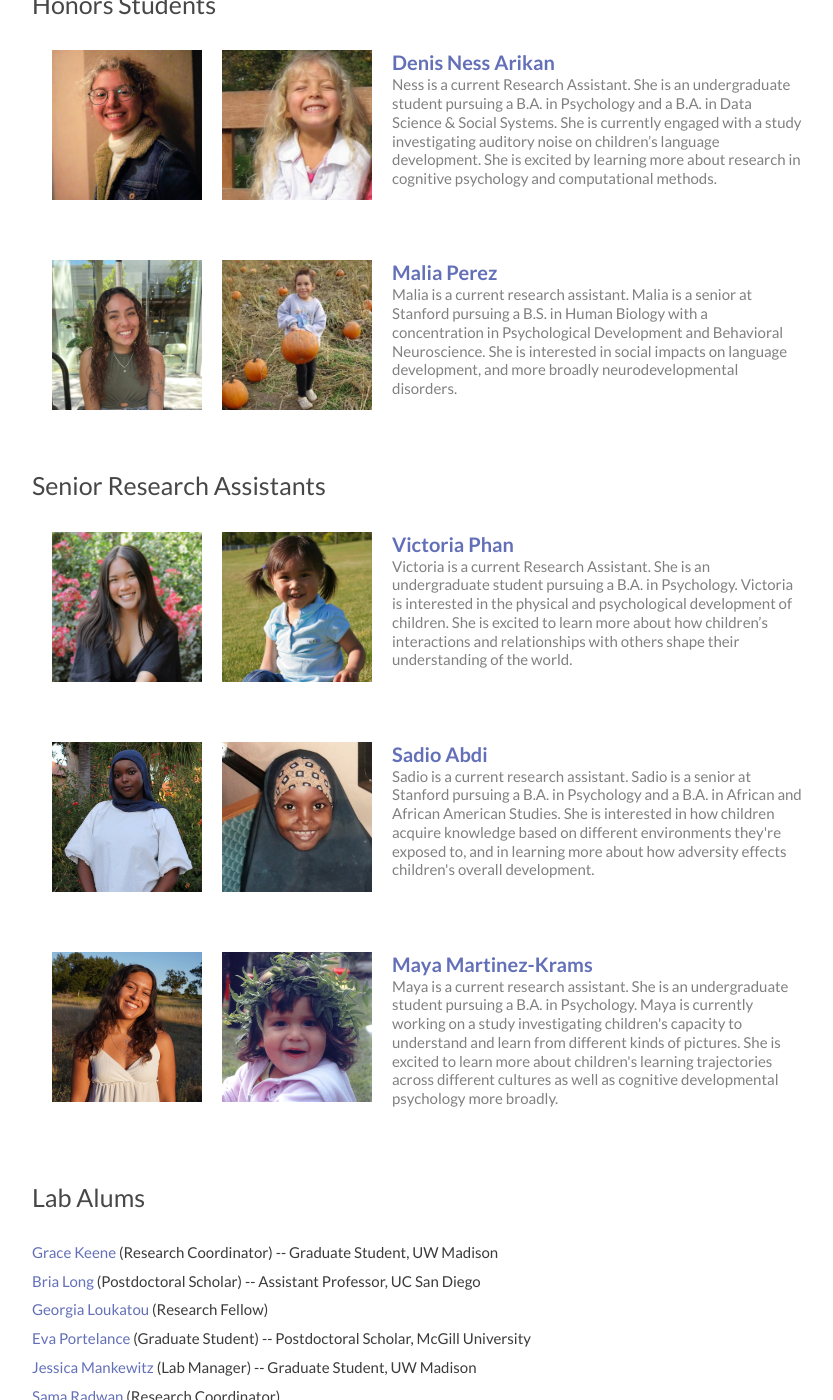
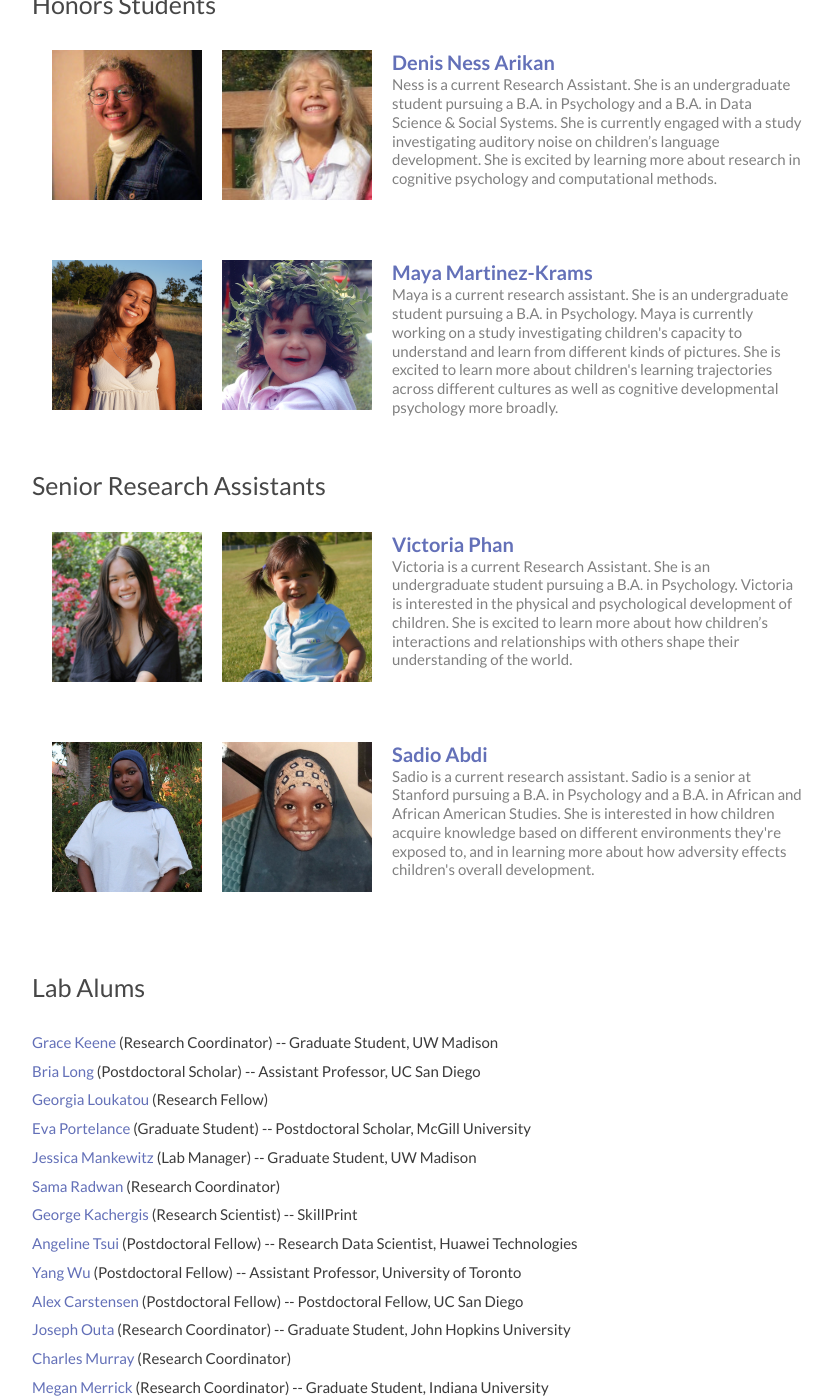
Before and after one commit to langcog/website, a Jekyll site: the page built from 02-people.html, in a window 1280 px wide and 1400 px high, scrolled down 5358 px. Shown: the whole window, without its empty margins (233-1066 px from the left). Built offline with Jekyll 4.4.1, drawn with Linux system fonts in a browser that asks for light colours; nearby versions of some CDN libraries; a script that is not in the unit is left out; some of the changed text lies outside the part shown.

Commit message:
Update langcoglab.yml

```diff
--- a/_data/langcoglab.yml
+++ b/_data/langcoglab.yml
@@ -215,13 +215,15 @@
          Ness is a current Research Assistant. She is an undergraduate student pursuing a B.A. in Psychology and a B.A. in Data Science
          & Social Systems. She is currently engaged with a study investigating auditory noise on children’s language development.
          She is excited by learning more about research in cognitive psychology and computational methods.
-    - name: Malia Perez
-      img: malia.png
-      baby: malia_baby.jpg
+    - name: Maya Martinez-Krams
+      img: maya.png
+      baby: maya_baby.png
       bio:
         - >
-         Malia is a current research assistant. Malia is a senior at Stanford pursuing a B.S. in Human Biology with a concentration in Psychological
-         Development and Behavioral Neuroscience. She is interested in social impacts on language development, and more broadly neurodevelopmental disorders.
+         Maya is a current research assistant. She is an undergraduate student pursuing a B.A. in Psychology. Maya is
+         currently working on a study investigating children's capacity to understand and learn from different kinds
+         of pictures. She is excited to learn more about children's learning trajectories across different cultures
+         as well as cognitive developmental psychology more broadly.
 - role: Senior Research Assistants
   people:
     - name: Victoria Phan
@@ -240,15 +242,6 @@
          Sadio is a current research assistant. Sadio is a senior at Stanford pursuing a B.A. in Psychology and a B.A.
          in African and African American Studies. She is interested in how children acquire knowledge based on different
          environments they're exposed to, and in learning more about how adversity effects children's overall development.
-    - name: Maya Martinez-Krams
-      img: maya.png
-      baby: maya_baby.png
-      bio:
-        - >
-         Maya is a current research assistant. She is an undergraduate student pursuing a B.A. in Psychology. Maya is
-         currently working on a study investigating children's capacity to understand and learn from different kinds
-         of pictures. She is excited to learn more about children's learning trajectories across different cultures
-         as well as cognitive developmental psychology more broadly.
 - role: Lab Alums
   people:
     - name: Grace Keene
@@ -393,6 +386,9 @@
       now: Fulbright English Teaching Program
 - role: Former Honors Students
   people:
+    - name: Malia Perez
+      year: 2025
+      program: Human Biology
     - name: Khuyen Le
       year: 2021
       program: Symbolic Systems
```
